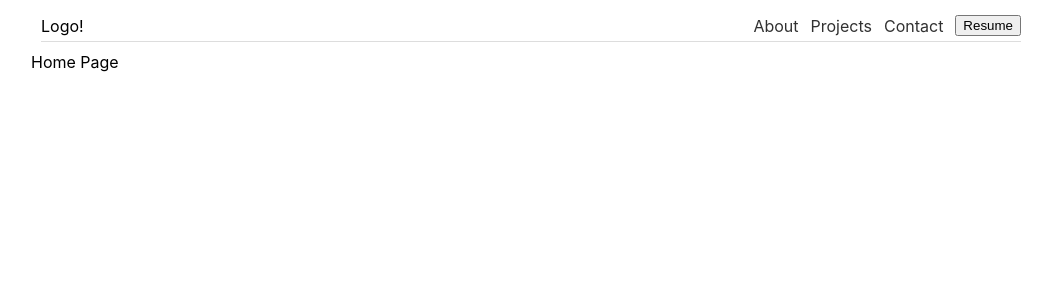
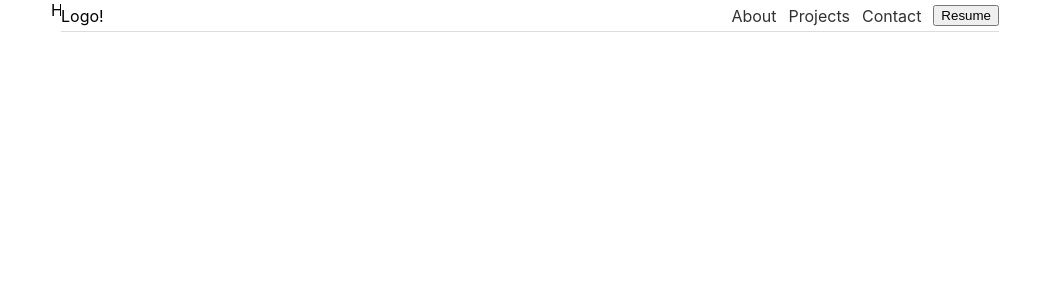
Before and after one commit to ctelfair20/portfolio, a Next.js app: page / in a window 1280 px wide. Shown: the top 300 px of the page, without its empty margins (109-1161 px from the left). Built offline with nearby package versions, Linux system fonts and the light colour scheme.

Commit message:
creates a permanet navbar at the top

```diff
--- a/styles/Pokedex.module.css
+++ b/styles/Pokedex.module.css
@@ -2,7 +2,7 @@
   display: flex;
   align-items: center;
   justify-content: center;
-  margin-bottom: 10px;
+  margin-top: 20px;
 }
 
 #logo {
@@ -26,7 +26,7 @@
 
 .pokemon-page {
   height: 100vh;
-  padding-bottom: 10px;
+  /* padding-bottom: 10px; */
 }
 
 .pokemon-card {
--- a/styles/globals.css
+++ b/styles/globals.css
@@ -12,19 +12,25 @@ a {
 }
 
 .content {
-  max-width: 1000px;
+  max-width: 960px;
   margin: 0 auto;
   /* background-color: rebeccapurple; */
 }
 
 nav {
-  /* background-color: blue; */
-  padding: 5px 0;
-  margin: 10px;
+  background-color: rgb(255, 255, 255);
+  margin: 0 10px 10px 10px;
   display: flex;
   justify-content: flex-end;
   align-items: flex-end;
+  padding: 5px 0;
   border-bottom: 1px solid #ddd;
+  position: fixed;
+  /* Set the navbar to fixed position */
+  top: 0px;
+  /* Position the navbar at the top of the page */
+  width: calc(960px - 22px);
+  /* Full width */
 }
 
 nav a,
```
